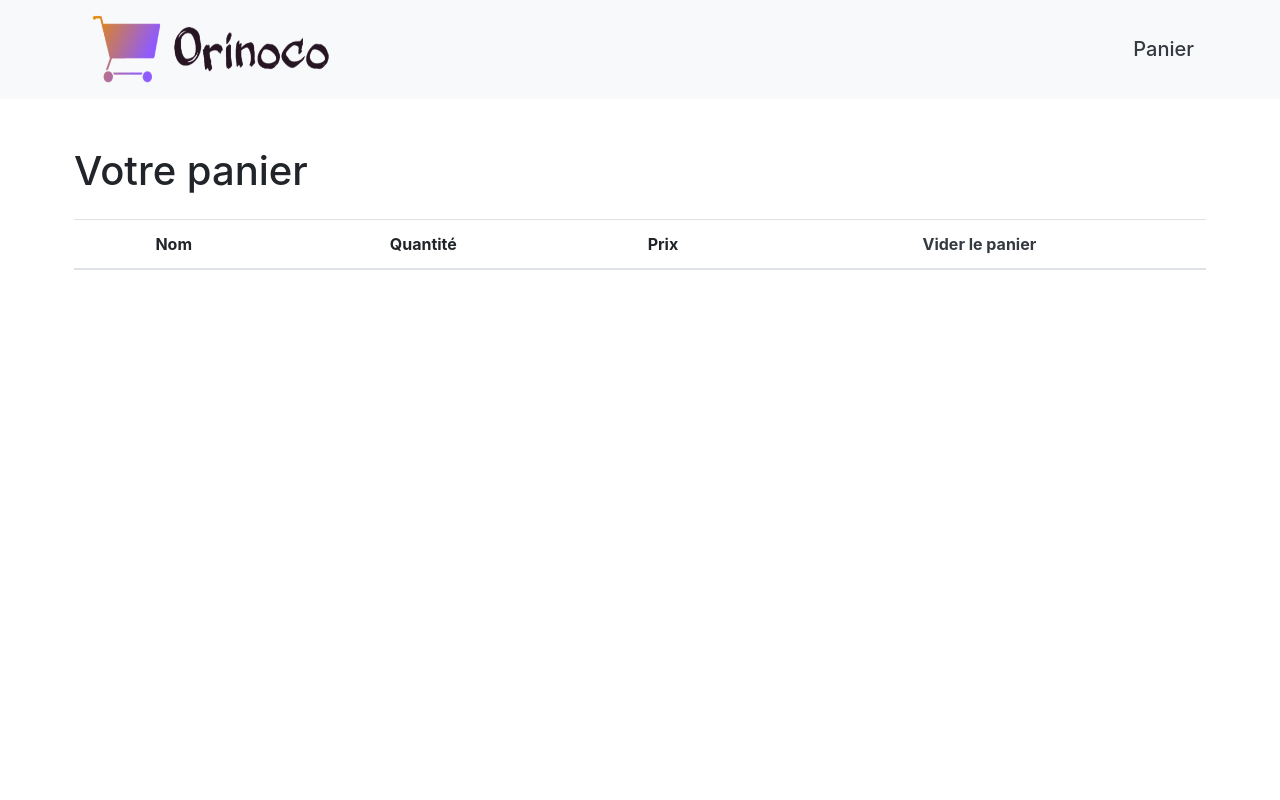
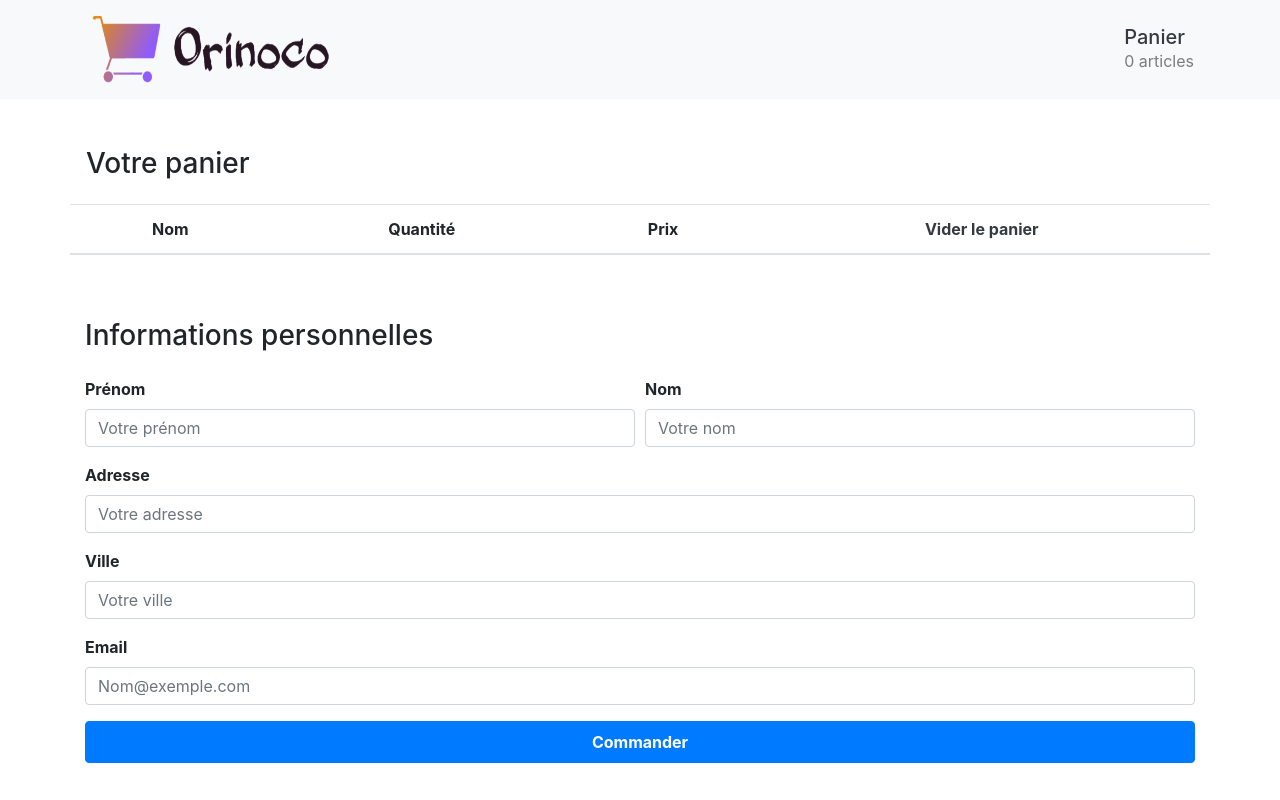
Before and after one commit to hippoh83/Hamonet_hippolyte_5_25-04-2021, a website: page frontend/basket.html in a window 1280 px wide. Drawn offline with nearby package versions, Linux system fonts and the light colour scheme.

Commit message:
ajout formulaire début travail regex et validation post

```diff
--- a/frontend/appbasket.js
+++ b/frontend/appbasket.js
@@ -2,7 +2,9 @@
 //je recupere le container
 let maincontainer = document.querySelector("#basket");
 
-for(let i = 0; i<localStorage.length; i++){
+
+
+for(let i = localStorage.length -1; i>=0; i--){
     //je crée mes élements du tableau
    const tr = document.createElement("tr");
    const tdname = document.createElement("td");
@@ -28,6 +30,7 @@ for(let i = 0; i<localStorage.length; i++){
    tdname.innerHTML =`${nom}`;
    tdquantity.innerHTML =`${quantité}`;
    tdprice.innerHTML =`${prix}`+" "+"€";
+
    button.append(icon);
 
 
@@ -52,13 +55,16 @@ document.querySelector("#emptybasket").addEventListener('click', function(){
 
 })
 
-document.querySelector(".btn").addEventListener('click', function(){
-    localStorage.clear()
+let removeButton = document.querySelectorAll(".btn");
+for(let i = 0; i<localStorage.length; i++){
+    removeButton[i].addEventListener('click', function(){
     let tr = document.querySelector(".remove").parentNode;
     tr.remove();
+    localStorage.removeItem(localStorage.key(i));
+})
+}
 
-})
-
+// j'ajoute un prix total a mon tableau apres il lme reste a faire formulaire et confirmation de commande je dois finir dimanche avec les problemes
 
 
 
--- a/frontend/basket.html
+++ b/frontend/basket.html
@@ -31,9 +31,9 @@
         </div>
     </div>
     <div class="container">
-        <div class="row px-1 my-5" >
-            <h1 class="title mb-4">Votre panier</h1>
-            <table class="table justify-content-center">
+        <div class="row my-5" >
+            <table class="table">
+                <h3 class="title mb-4 mx-3">Votre panier</h3>
                 <thead>
                     <tr class="text-center">
                         <th>
@@ -59,10 +59,36 @@
             </table>
 
         </div>
-        <div class="row justify-content-center" id="form">
-
+        <div class="row my-1" id="form">
+            <form class="col-sm-12">
+                <h3 class="title mb-4">Informations personnelles</h3>
+                <div class="form-row">
+                    <div class="form-group col-md-6">
+                      <label for="prénom" class="font-weight-bold">Prénom</label>
+                      <input type="text" class="form-control" id="prénom" placeholder="Votre prénom">
+                    </div>
+                    <div class="form-group col-md-6">
+                      <label for="Nom" class="font-weight-bold">Nom</label>
+                      <input type="text" class="form-control" id="Nom" placeholder="Votre nom">
+                    </div>
+                  </div>
+                  <div class="form-group">
+                    <label for="inputAddress" class="font-weight-bold">Adresse</label>
+                    <input type="text" class="form-control" id="inputAddress" placeholder="Votre adresse">
+                  </div>
+                  <div class="form-group">
+                    <label for="ville" class="font-weight-bold">Ville</label>
+                    <input type="text" class="form-control" id="ville" placeholder="Votre ville">
+                  </div>
+                  <div class="form-group">
+                    <label for="Email" class="font-weight-bold">Email</label>
+                    <input type="email" class="form-control" id="Email" placeholder="Nom@exemple.com">
+                  </div>
+                  <a href="confirm.html" type="submit" class="btn btn-primary col-sm-12 py-2 font-weight-bold">Commander</a>
+            </form>
         </div>
     </div>
+
 
 
 
```
Also changed, not shown: frontend/appproduct.js (line endings or trailing spaces).
